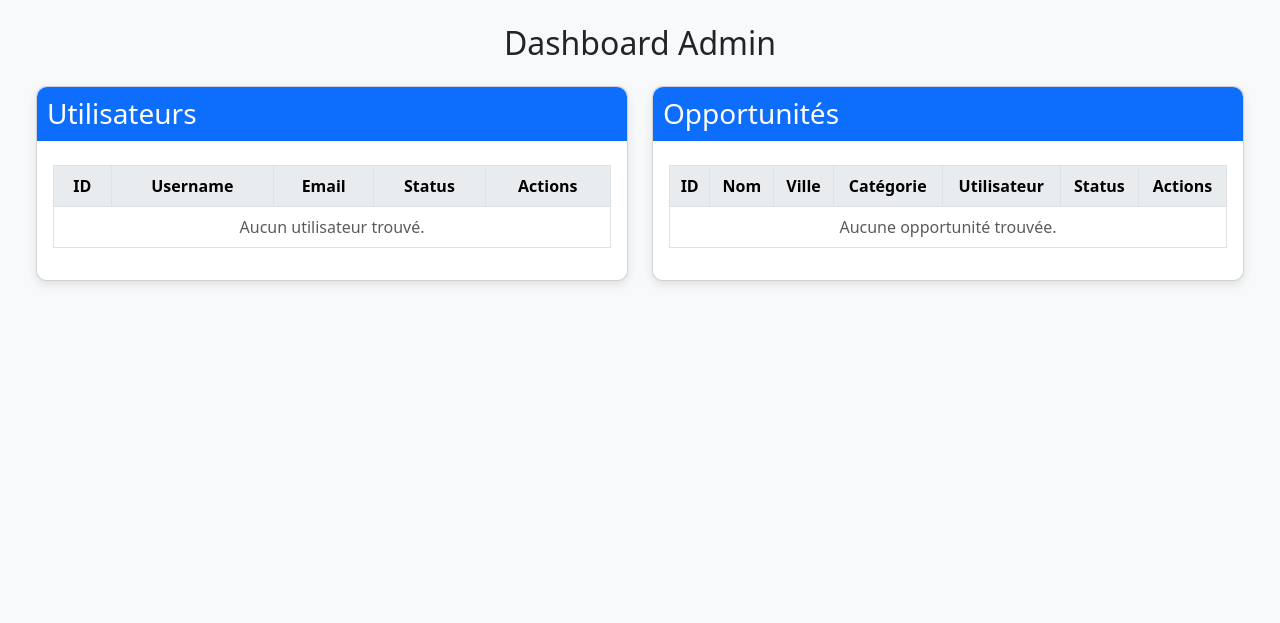
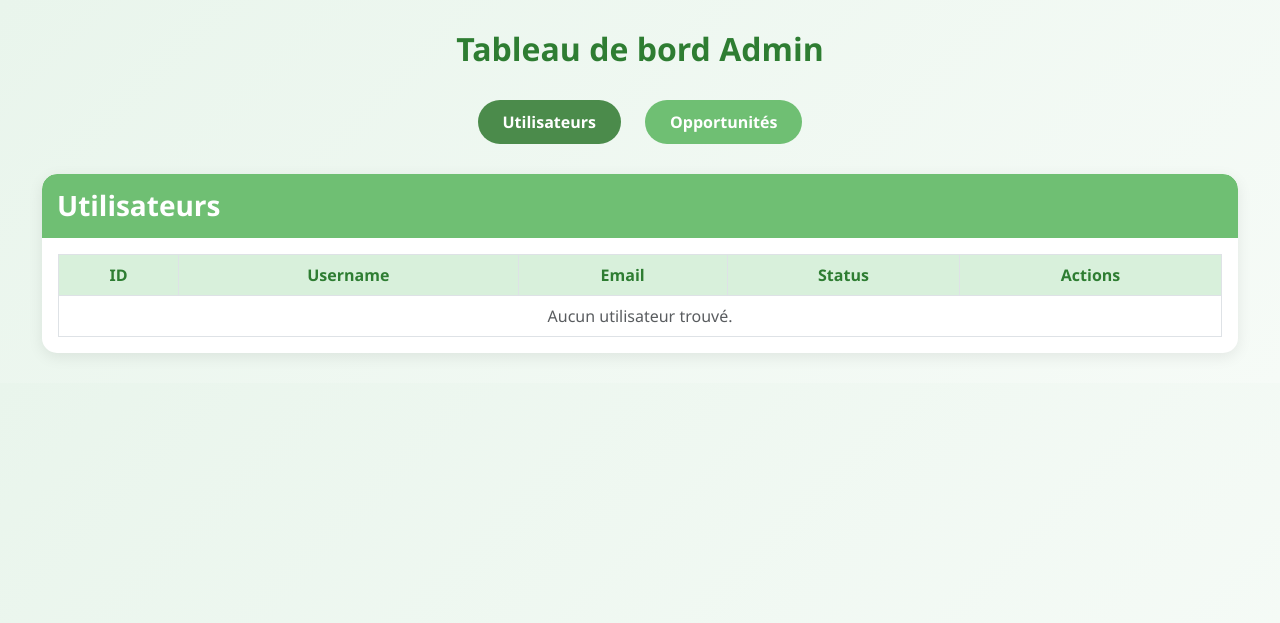
Before and after one commit to RamiHsasna/EcoSolve, a PHP site: page /EcoSolve/views/admin/dashboard.php in a window 1280 px wide. Shown: the top 623 px of the page. Run offline with PHP 8.4, Linux system fonts and the light colour scheme.

Commit message:
Refactor Admin Dashboard: Update file paths, enhance layout, and improve user interaction with toggle functionality

```diff
--- a/models/admin.php
+++ b/models/admin.php
@@ -1,12 +1,12 @@
 <?php
-require_once 'config/database.php';
+require_once __DIR__ . '/../config/database.php';
 
 class Admin {
     private $conn;
 
     public function __construct() {
-        $database = new Database();
-        $this->conn = $database->getConnection();
+        // Use the singleton Database instance
+        $this->conn = Database::getInstance()->getConnection();
     }
 
     // 🔹 Obtenir tous les utilisateurs
--- a/models/opportunity.php
+++ b/models/opportunity.php
@@ -1,5 +1,6 @@
 <?php
-require_once 'config/database.php';
+require_once __DIR__ . '/../config/database.php';
+
 
 class Opportunity {
     private $conn;
--- a/models/user.php
+++ b/models/user.php
@@ -1,5 +1,6 @@
 <?php
-require_once 'config/database.php';
+require_once __DIR__ . '/../config/database.php';
+
 
 class User {
     private $conn;
--- a/views/admin/dashboard.php
+++ b/views/admin/dashboard.php
@@ -4,33 +4,122 @@
     <meta charset="UTF-8">
     <title>Admin Dashboard</title>
     <link href="https://cdn.jsdelivr.net/npm/bootstrap@5.3.2/dist/css/bootstrap.min.css" rel="stylesheet">
+
 <style>
-        body { background-color: #f8f9fa; }
-        h2 { margin-bottom: 30px; }
-        .card {
-            box-shadow: 0 4px 10px rgba(0,0,0,0.1);
-            border-radius: 10px;
+/* === EcoSolve Dashboard Styling === */
+
+/* Global */
+body {
+    background: linear-gradient(135deg, #e9f5ec, #f6fbf7);
+    font-family: 'Segoe UI', Tahoma, Geneva, Verdana, sans-serif;
+    color: #333;
+    margin: 0;
+    padding: 30px;
+}
+
+/* Dashboard title */
+h2 {
+    text-align: center;
+    color: #2e7d32; /* Deep eco green */
+    font-weight: 700;
+    margin-bottom: 2rem;
+}
+
+/* Toggle buttons */
+.dashboard-nav {
+    text-align: center;
     margin-bottom: 30px;
 }
+
+.dashboard-nav button {
+    background-color: #6fbf73; /* soft eco green */
+    border: none;
+    color: white;
+    padding: 10px 25px;
+    font-weight: 600;
+    border-radius: 25px;
+    margin: 0 10px;
+    transition: background-color 0.3s, transform 0.2s;
+}
+
+.dashboard-nav button:hover {
+    background-color: #5aa55e;
+    transform: translateY(-2px);
+}
+
+.dashboard-nav button.active {
+    background-color: #4b8b4b;
+}
+
+/* Cards */
+.card {
+    background-color: #ffffff;
+    border-radius: 15px;
+    box-shadow: 0 4px 15px rgba(0,0,0,0.08);
+    border: none;
+    overflow: hidden;
+    transition: transform 0.3s ease;
+}
+
+.card:hover {
+    transform: translateY(-3px);
+}
+
 .card h3 {
-            background-color: #0d6efd;
+    background-color: #6fbf73;
     color: white;
-            padding: 10px;
-            border-radius: 10px 10px 0 0;
+    padding: 15px;
+    margin: 0;
+    border-radius: 15px 15px 0 0;
+    font-weight: 600;
 }
+
+/* Tables */
+.table {
+    margin-bottom: 0;
+    background-color: #ffffff;
+}
+
 .table th {
-            background-color: #e9ecef;
+    background-color: #d8f0db;
+    color: #2e7d32;
+    font-weight: 600;
+}
+
+.table tbody tr:hover {
+    background-color: #eef7ef;
+    transition: 0.3s;
+}
+
+/* Animation for switching */
+.section {
+    display: none;
+    opacity: 0;
+    transform: translateX(20px);
+    transition: all 0.4s ease;
+}
+
+.section.active {
+    display: block;
+    opacity: 1;
+    transform: translateX(0);
 }
 </style>
 </head>
-<body class="p-4">
+
+<body>
 
 <div class="container-fluid">
-        <h2 class="text-center mb-4">Dashboard Admin</h2>
+    <h2>Tableau de bord Admin</h2>
 
-        <div class="row">
-            <!-- Utilisateurs -->
-            <div class="col-md-6">
+    <!-- Navigation buttons -->
+    <div class="dashboard-nav">
+        <button id="btn-users" class="active" onclick="showSection('users')">Utilisateurs</button>
+        <button id="btn-opps" onclick="showSection('opps')">Opportunités</button>
+    </div>
+
+    <!-- USERS SECTION -->
+    <div id="users" class="section active">
         <div class="card">
             <h3>Utilisateurs</h3>
             <div class="card-body">
@@ -73,8 +162,8 @@
         </div>
     </div>
 
-            <!-- Opportunités -->
-            <div class="col-md-6">
+    <!-- OPPORTUNITIES SECTION -->
+    <div id="opps" class="section">
         <div class="card">
             <h3>Opportunités</h3>
             <div class="card-body">
@@ -123,7 +212,17 @@
         </div>
     </div>
 </div>
-    </div>
+
+<!-- JavaScript to toggle sections -->
+<script>
+function showSection(section) {
+    document.querySelectorAll('.section').forEach(s => s.classList.remove('active'));
+    document.getElementById(section).classList.add('active');
+    document.querySelectorAll('.dashboard-nav button').forEach(b => b.classList.remove('active'));
+    if(section === 'users') document.getElementById('btn-users').classList.add('active');
+    else document.getElementById('btn-opps').classList.add('active');
+}
+</script>
 
 </body>
 </html>
```
Also changed, not shown: Desktop/EcoSolve-20251011T090541Z-1-001/EcoSolve/index.html (+9 -128 lines), controllers/AdminController.php (+6 -2 lines), public/index.php (added, +24 -0 lines). Lines whose indentation alone changed are shown as unchanged.
